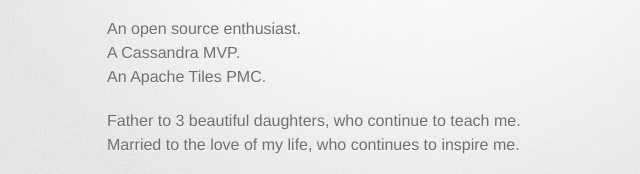
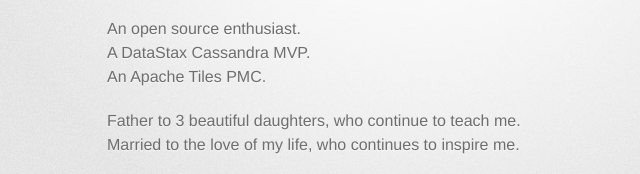
Before and after one commit to michaelsembwever/michaelsembwever.github.io, a plain HTML site: page index.html in a window 1280 px wide. Shown: the part 322-496 px from the top of the page, 223-863 px from the left. Drawn offline with Linux system fonts and the light colour scheme; a web font is replaced by a local one.

Commit message:
Update index.html

```diff
--- a/index.html
+++ b/index.html
@@ -33,7 +33,7 @@
 Builds distributed systems using Cassandra and Hadoop.</p>
 
 <p>An open source enthusiast.<br>
-A Cassandra MVP.<br>
+A DataStax Cassandra MVP.<br>
 An Apache Tiles PMC.  </p>
 
 <p>Father to 3 beautiful daughters, who continue to teach me.<br>
```
